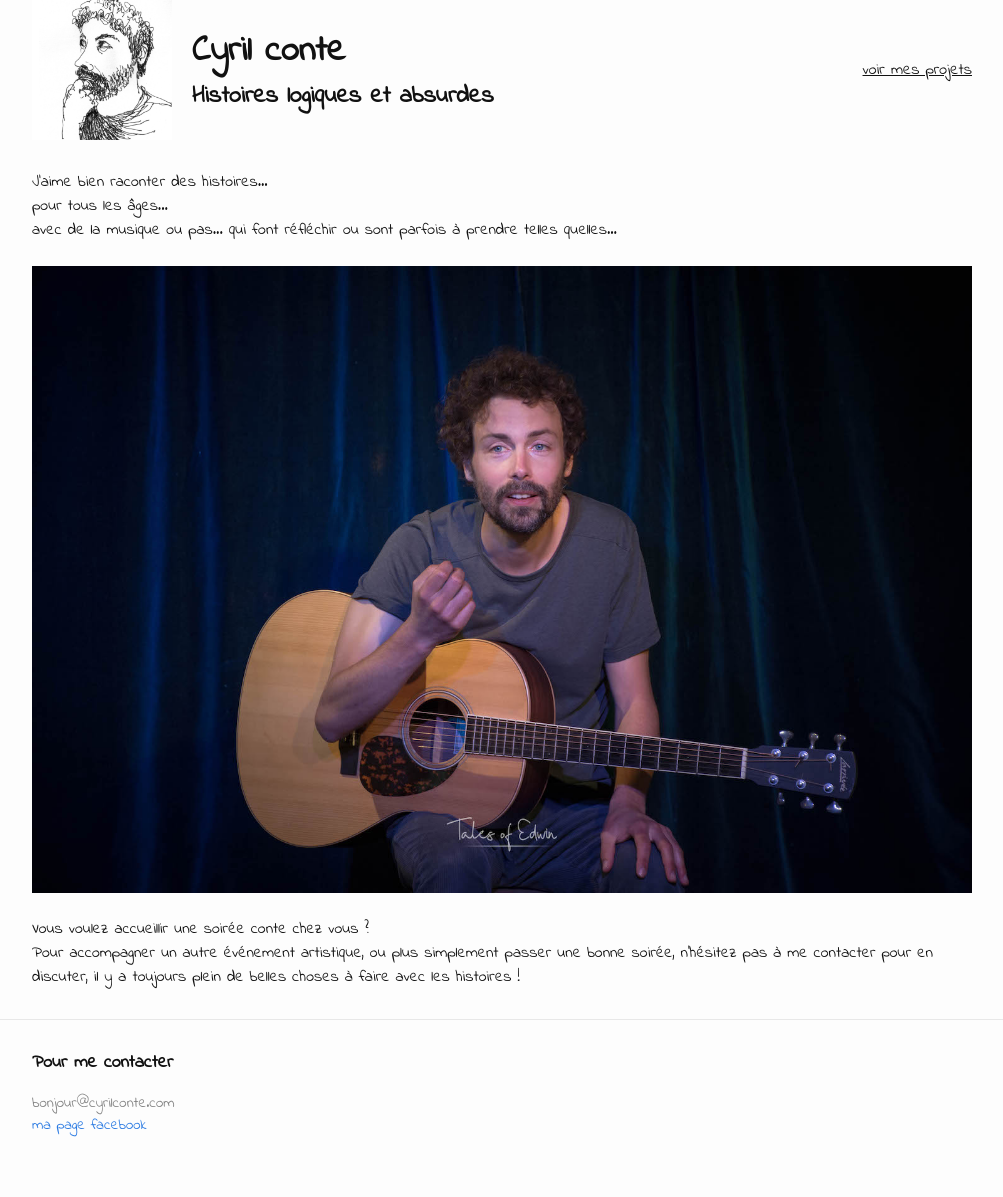
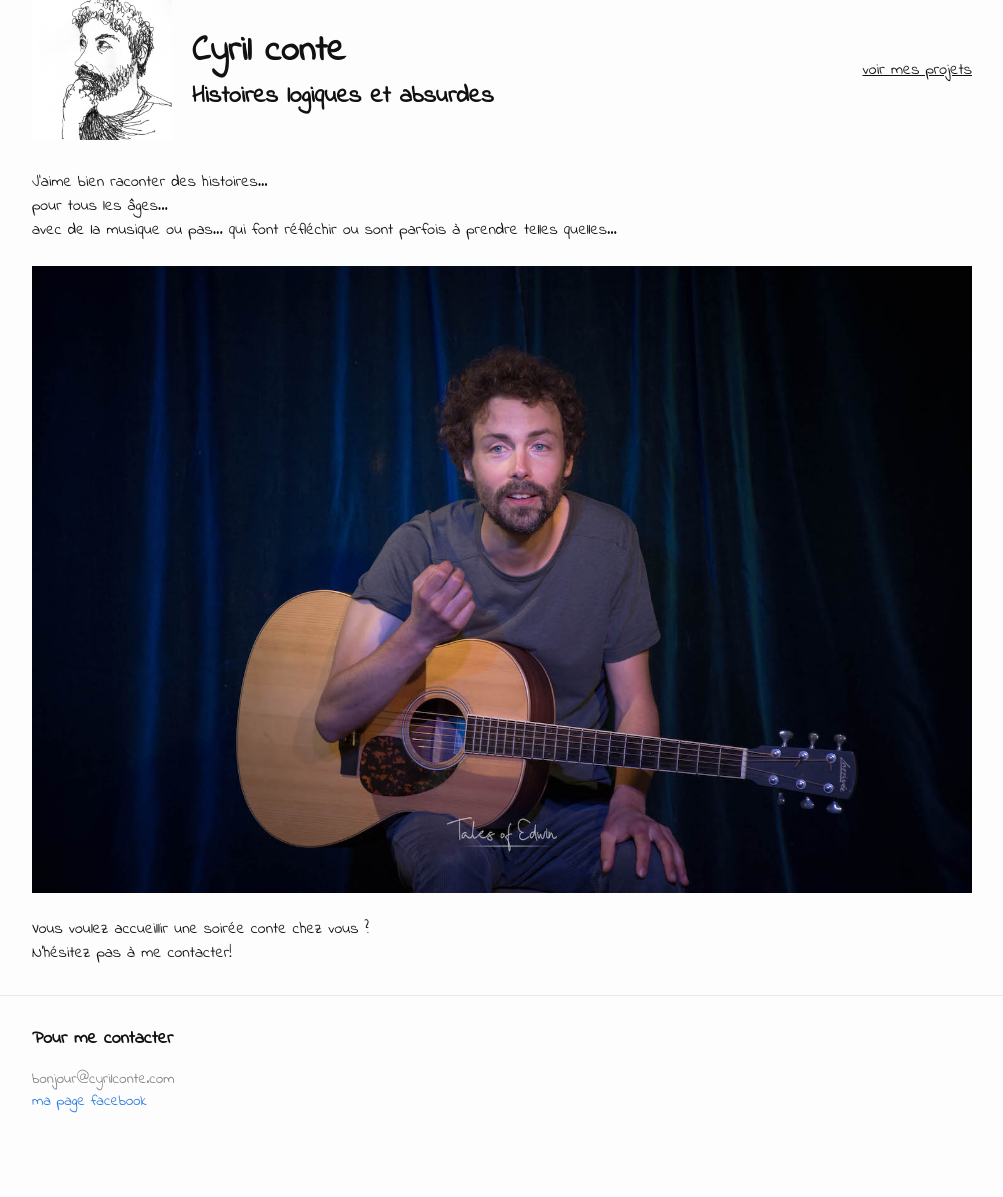
Before and after one commit to cymace/cyrilconte, a Jekyll site: the page built from index.html, in a window 1280 px wide. Shown: the whole page, without its empty margins (138-1141 px from the left). Built offline with Jekyll 4.4.1, drawn with Linux system fonts in a browser that asks for light colours; after the commit the page ends 1173 px from its top, so only the background shows below that.

Commit message:
Update index.html

```diff
--- a/index.html
+++ b/index.html
@@ -14,4 +14,4 @@ qui font réfléchir ou sont parfois à prendre telles quelles...<br><br>
 <img src="/medias/visuel_spectacle_solo_guitare.jpeg" alt=""><br><br>
 
 Vous voulez accueillir une soirée conte chez vous ? <br>
-Pour accompagner un autre événement artistique, ou plus simplement passer une bonne soirée, n'hésitez pas à me contacter pour en discuter, il y a toujours plein de belles choses à faire avec les histoires !
+N'hésitez pas à me contacter!
```
